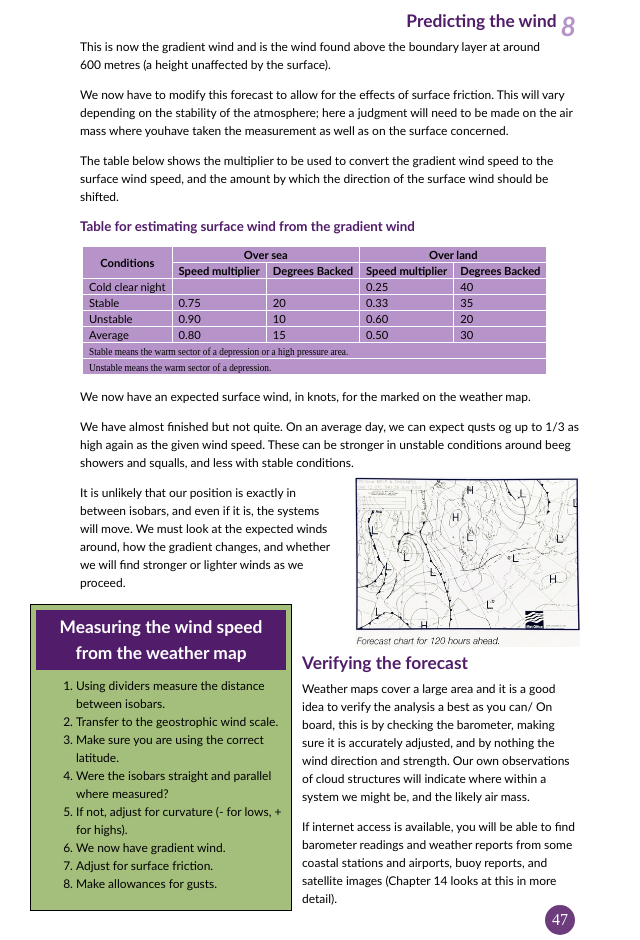
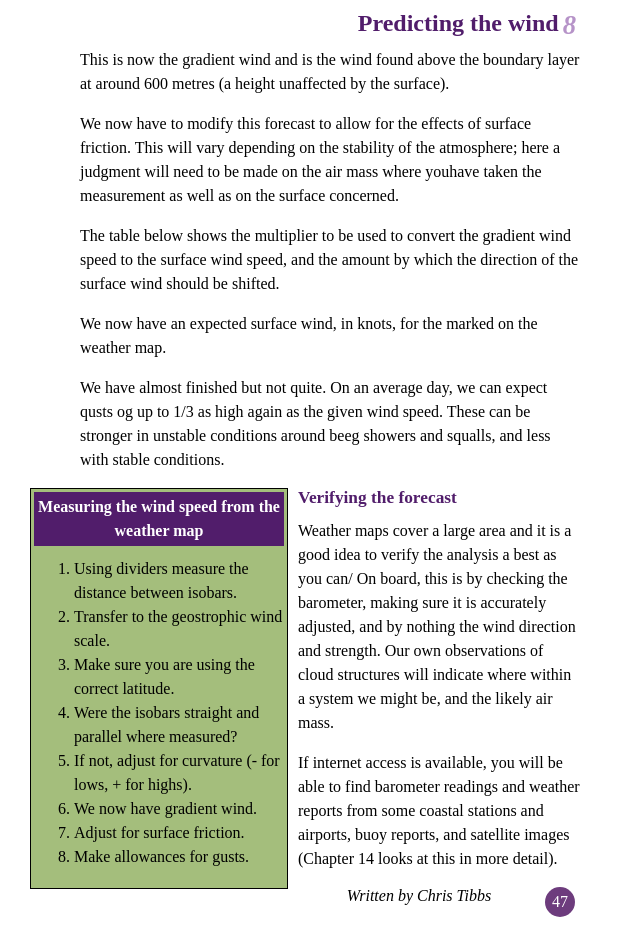
Before and after one commit to WebHeroSchool/AniasStructure, a plain HTML site: page index.html in a window 1280 px wide. Shown: the whole page, without its empty margins (0-640 px from the left). Drawn offline with Linux system fonts and the light colour scheme; a web font is replaced by a local one.

Commit message:
подключены шрифты

```diff
--- a/index.html
+++ b/index.html
@@ -2,157 +2,45 @@
 <html>
   <head>
   <meta charset="utf-8">
+  <link href="https://fonts.google.com/specimen/Over+the+Rainbow?selection.family=Noto+Sans+TC:wght@300|Raleway:ital,wght@1,500" rel="stylesheet">
+  <link href="https://fonts.google.com/specimen/Dekko?selection.family=Dekko|Noto+Sans+TC:wght@300|Raleway:ital,wght@1,500|Titillium+Web" rel="stylesheet">
   <title>
   Weather handbook
   </title>
   <link rel="stylesheet" type="text/css" href="./weather_handbook.css">
   </head>
-<body>
-<header>
-  <h4>
+  <body class="body" lang="en">
+    <header class="header">
+      <h2 class="header__subtitle">
       Predicting the wind
-  <div class="block3">
+      <span class="header__chapternumber">
       8
-  </div>
-  </h4>
+      </span>
+      </h2>
     </header>
-<section>
-<!--<article>-->
-  <p>
+      <section class="section">
+        <p class="section__text">
         This is now the gradient wind and is the wind found above the boundary layer at around 600 metres (a height unaffected by the surface).
         </p>
-  <p>
+        <p class="section__text">
         We now have to modify this forecast to allow for the effects of surface friction. This will vary depending on the stability of the atmosphere; here a judgment will need to be made on the air mass where youhave taken the measurement as well as on the surface concerned.
         </p>
-  <p>
+        <p class="section__text">
         The table below shows the multiplier to be used to convert the gradient wind speed to the surface wind speed, and the amount by which the direction of the surface wind should be shifted.
         </p>
-<!--</article>
-<article>-->
-<table>
-<caption>
-  <h2>
-  Table for estimating surface wind from the gradient wind
-  </h2>
-</caption>
- <tr>
-   <th rowspan=2>
-     Conditions
-   </th>
-   <th colspan=2>
-     Over sea
-   </th>
-   <th colspan=2>
-     Over land
-   </th>
-</tr>
-   <th>
-     Speed multiplier
-   </th>
-   <th>
-     Degrees Backed
-   </th>
-   <th>
-     Speed multiplier
-   </th>
-   <th>
-     Degrees Backed
-   </th>
-  <tr>
-    <td>
-      Cold clear night
-    </td>
-    <td></td>
-    <td></td>
-    <td>
-      0.25
-    </td>
-    <td>
-      40
-    </td>
-  </tr>
-  <tr>
-    <td>
-      Stable
-    </td>
-    <td>
-      0.75
-    </td>
-    <td>
-      20
-    </td>
-    <td>
-      0.33
-    </td>
-    <td>
-      35
-    </td>
-  </tr>
-  <tr>
-    <td>
-      Unstable
-    </td>
-    <td>
-      0.90
-    </td>
-    <td>
-      10
-    </td>
-    <td>
-      0.60
-    </td>
-    <td>
-      20
-    </td>
-  </tr>
-  <tr>
-    <td>
-      Average
-    </td>
-    <td>
-      0.80
-    </td>
-    <td>
-      15
-    </td>
-    <td>
-      0.50
-    </td>
-    <td>
-      30
-    </td>
-  </tr>
-  <tr>
-    <td colspan=5 >
-      <cite>
-      Stable means the warm sector of a depression or a high pressure area.
-      </cite>
-    </td>
-  </tr>
-  <tr>
-    <td colspan=5>
-      <cite>
-      Unstable means the warm sector of a depression.
-      </cite>
-    </td>
-  </tr>
-</table>
-<p>
+        <p class="section__text">
         We now have an expected surface wind, in knots, for the marked on the weather map.
         </p>
-<p>
+        <p class="section__text">
         We have almost finished but not quite. On an average day, we can expect qusts og up to 1/3 as high again as the given wind speed. These can be stronger in unstable conditions around beeg showers and squalls, and less with stable conditions.
         </p>
-
-<p>
-  <img src="map.jpg" class="rightimg" alt="Forecast chart for 120 hours ahead"> It is unlikely that our position is exactly in between isobars, and even if it is, the systems will move. We must look at the expected winds around, how the gradient changes, and whether we will find stronger or lighter winds as we proceed.
-</p>
-<aside>
- <div class="block1">
-   <h3>
+      </section>
+      <section class="section">
+        <aside class="aside" title="Practice">
+          <h3 class="aside__subsubtitle">
           Measuring the wind speed from the weather map
           </h3>
-   <ol type="1">
+          <ol class="aside__list" type="1">
             <li>
             Using dividers measure the distance between isobars.
             </li>
@@ -178,25 +66,26 @@ We have almost finished but not quite. On an average day, we can expect qusts og
             Make allowances for gusts.
             </li>
           </ol>
- </div>
         </aside>
-<!--</article>-->
-</section>
-<section>
-  <h1>
+      <h1 class="section__title">
       Verifying the forecast
       </h1>
-  <p>
+      <p class="section__text">
       Weather maps cover a large area and it is a good idea to verify the analysis a best as you can/ On board, this is by checking the barometer, making sure it is accurately adjusted, and by nothing the wind direction and strength. Our own observations of cloud structures will indicate where within a system we might be, and the likely air mass.
       </p>
-  <p>
+      <p class="section__text">
       If internet access is available, you will be able to find barometer readings and weather reports from some coastal stations and airports, buoy reports, and satellite images (Chapter 14 looks at this in more detail).
       </p>
     </section>
-<footer>
-<div class="block2">
+  <footer class="footer" >
+    <span class="footer__pagenumber">
     47
-</div>
+    </span>
+    <address class="footer__address" >
+      <p class="footer__text" align="center">
+      Written by Chris Tibbs
+      </p>
+    </address>
   </footer>
 </body>
 </html>
--- a/weather_handbook.css
+++ b/weather_handbook.css
@@ -1,23 +1,35 @@
-body {
+.body {
   width: 500px;
   margin: 10px 40px 10px 80px;
+  font-family: 'Over the Rainbow';
 }
-p {
+.header {
+
+}
+.header__subtitle {
+  font-family: 'Dekko';
+  text-align: right;
+  color: #511D6B;
+  margin-bottom: -5px;
+  margin-top: 0;
+  font-weight: 800;
+}
+.header__chapternumber {
+  float: right;
+  padding: 0 4px;
+  font-size: 20pt;
+  font-style: italic;
+  font-weight: bold;
+  color: #B693C8;
+}
+.section {
+
+}
+.section__text {
   text-align: left;
   line-height: 1.5;
 }
-table {
-  color: black;
-  border-spacing: 1px;
-  table-layout: fixed;
-  padding: 1px 2px;
-  font-size: 8.4pt;
-}
-td, th {
-    background: #B693C8;
-    padding: 1px 6px;
-   }
-h1 {
+.section__title {
   font-size: 13pt;
   text-align: left;
   color: #511D6B;
@@ -25,69 +37,46 @@ h1 {
   margin-top: 0;
   font-weight: 800;
 }
-h2 {
-  font-size: 10pt;
-  text-align: left;
-  color: #511D6B;
-  margin-top: 0;
-  font-weight: 600;
-  }
-h3 {
-  font-size: 13pt;
-  text-align: center;
-  color: white;
-  background: #511D6B;
-  padding: 4px;
-  font-weight: bold;
-  margin-bottom: -5px;
-  margin-top: 0;
-}
-h4 {
-  font: 13pt Gill Sans, sans-serif;
-  text-align: right;
-  color: #511D6B;
-  margin-bottom: -5px;
-  margin-top: 0;
-  font-weight: 800;
-}
-section {
-  font: 9pt Gill Sans, sans-serif;
-}
-cite {
-  font: 7pt normal;
-}
-img.rightimg {
-float: right;
-margin: -7px 0 5px 20px;
-height: 45%;
-width: 45%;
-}
-.block1 {
+.aside {
     background: #A4BE7C;
     width: 50%;
-    padding: 5px;
+    padding: 3px;
     border: 1px solid #000;
     float: left;
     margin: 0 10px 10px -50px;
     line-height: 1.5;
  }
- .block2 {
+.aside__subsubtitle {
+  font-size: 12pt;
+  text-align: center;
+  color: white;
+  background: #511D6B;
+  padding: 3px;
+  font-weight: bold;
+  margin-bottom: -5px;
+  margin-top: 0;
+}
+.aside__list {
+
+}
+.footer {
+
+}
+.footer__pagenumber {
     background: #6D3C7D;
     width: 30px;
     height: 30px;
     border-radius: 15px;
-    font-size: 12pt;
+    font-family: 'Dekko';
     text-align: center;
-    margin: -15px 5px 5px 5px;
     line-height: 30px;
     color: white;
     float: right;
+    margin: 0 5px 5px 5px;
 }
-.block3 {
-  float: right;
-  padding: 0 4px;
-  font-size: 20pt;
-  font-style: italic;
-  font-weight: bold;
-  color: #B693C8;
+.footer__address {
+
 }
+.footer__text {
+
+}
```
Lines whose indentation alone changed are shown as unchanged.
